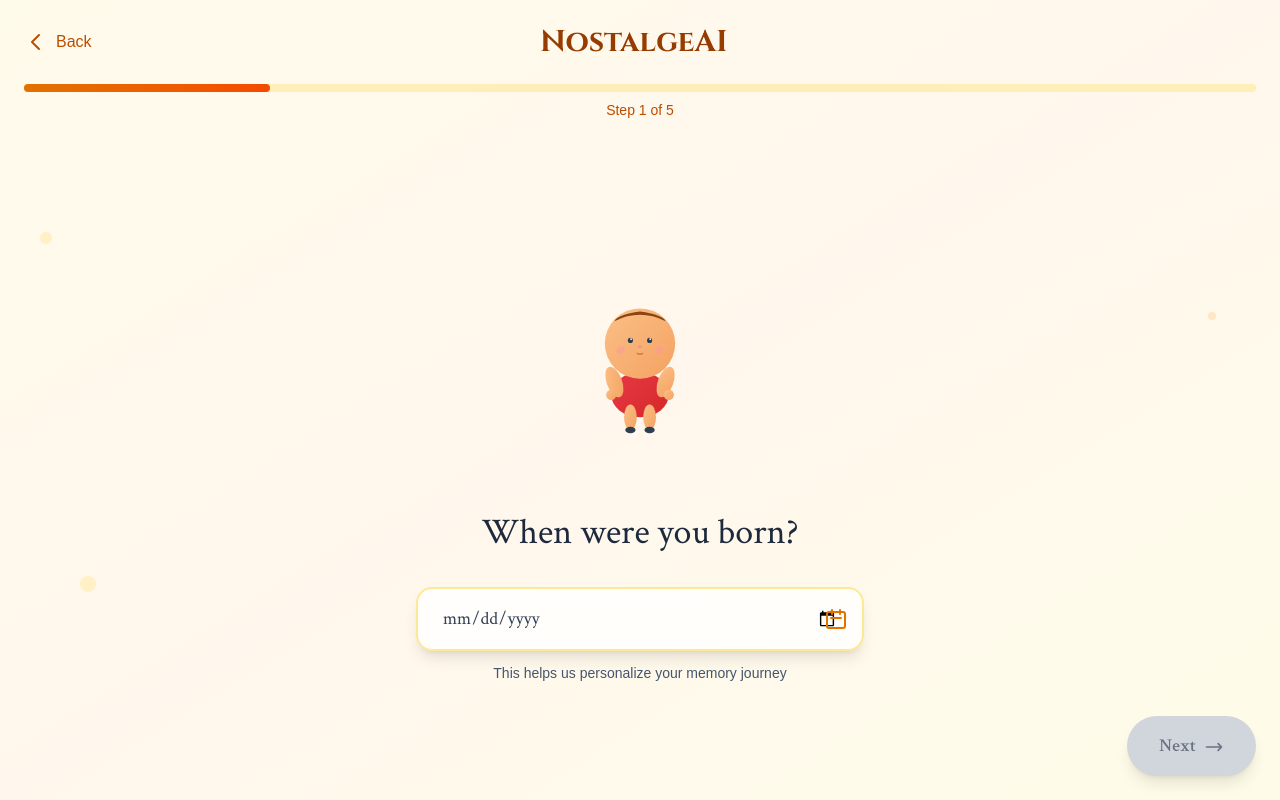
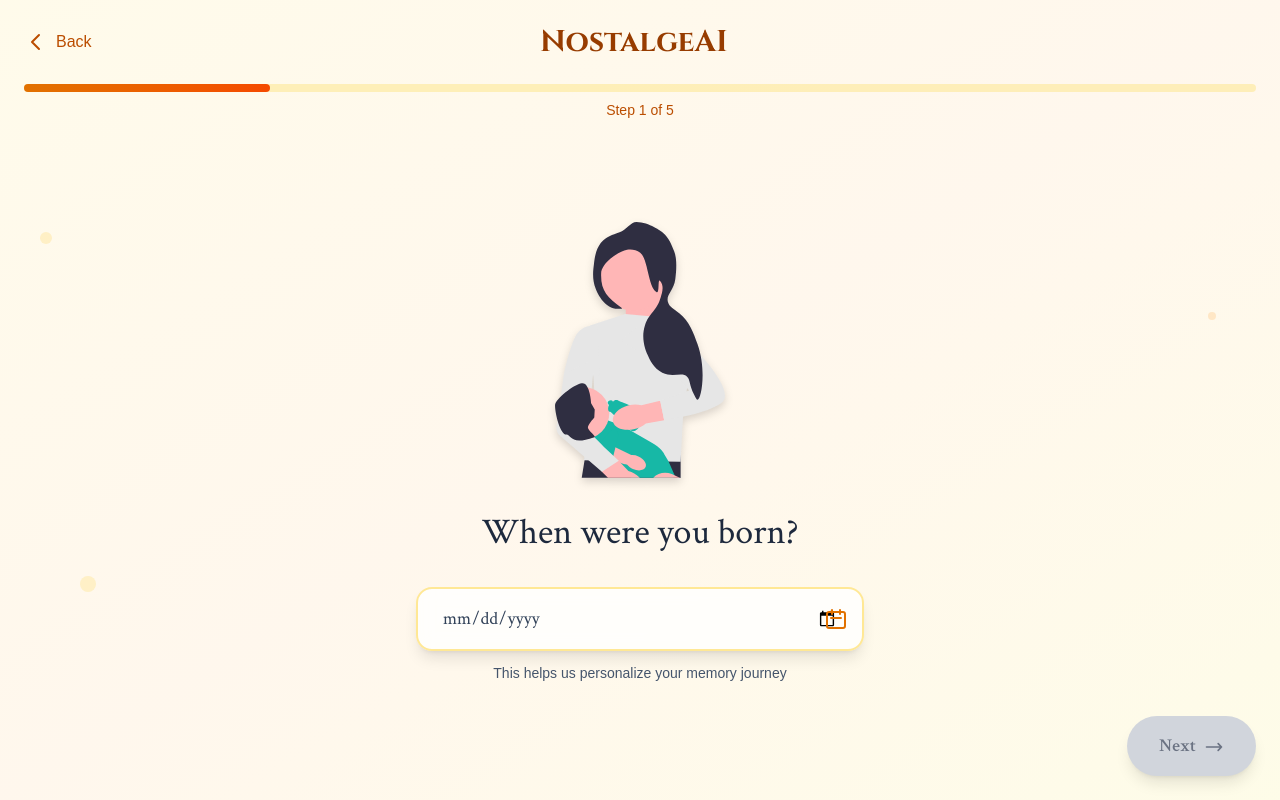
Before and after one commit to Shocam7/nostalgeai, a Next.js app: page / in a window 1280 px wide. Both pictures are taken after a click on the button "Dive in". Built offline with nearby package versions, Linux system fonts and the light colour scheme.

Commit message:
Update BirthDateTab.tsx

```diff
--- a/app/components/quiz/BirthDateTab.tsx
+++ b/app/components/quiz/BirthDateTab.tsx
@@ -22,68 +22,11 @@
 
       {/* SVG Illustration */}
       <div className="mb-8 w-64 h-64 flex items-center justify-center">
-        {/* Baby SVG - Using inline SVG since we can't import external files */}
-        <svg
-          width="256"
-          height="256"
-          viewBox="0 0 400 300"
-          className="w-full h-full"
-          fill="none"
-          xmlns="http://www.w3.org/2000/svg"
-        >
-          {/* Baby illustration - simplified version */}
-          <defs>
-            <linearGradient id="skinGradient" x1="0%" y1="0%" x2="100%" y2="100%">
-              <stop offset="0%" stopColor="#fbbf87" />
-              <stop offset="100%" stopColor="#f4a261" />
-            </linearGradient>
-            <linearGradient id="clothesGradient" x1="0%" y1="0%" x2="100%" y2="100%">
-              <stop offset="0%" stopColor="#e63946" />
-              <stop offset="100%" stopColor="#d62828" />
-            </linearGradient>
-          </defs>
-
-          {/* Baby body */}
-          <ellipse cx="200" cy="220" rx="45" ry="35" fill="url(#clothesGradient)" />
-
-          {/* Baby head */}
-          <circle cx="200" cy="140" r="55" fill="url(#skinGradient)" />
-
-          {/* Hair */}
-          <path d="M160 105 Q200 85 240 105 Q235 95 200 90 Q165 95 160 105 Z" fill="#8b4513" />
-
-          {/* Eyes */}
-          <circle cx="185" cy="135" r="4" fill="#2c3e50" />
-          <circle cx="215" cy="135" r="4" fill="#2c3e50" />
-          <circle cx="186" cy="133" r="1.5" fill="white" />
-          <circle cx="216" cy="133" r="1.5" fill="white" />
-
-          {/* Nose */}
-          <ellipse cx="200" cy="145" rx="3" ry="2" fill="#e9967a" />
-
-          {/* Mouth */}
-          <path d="M195 155 Q200 158 205 155" stroke="#d2691e" strokeWidth="2" fill="none" />
-
-          {/* Arms */}
-          <ellipse cx="160" cy="200" rx="12" ry="25" fill="url(#skinGradient)" transform="rotate(-20 160 200)" />
-          <ellipse cx="240" cy="200" rx="12" ry="25" fill="url(#skinGradient)" transform="rotate(20 240 200)" />
-
-          {/* Hands */}
-          <circle cx="155" cy="220" r="8" fill="url(#skinGradient)" />
-          <circle cx="245" cy="220" r="8" fill="url(#skinGradient)" />
-
-          {/* Legs */}
-          <ellipse cx="185" cy="255" rx="10" ry="20" fill="url(#skinGradient)" />
-          <ellipse cx="215" cy="255" rx="10" ry="20" fill="url(#skinGradient)" />
-
-          {/* Feet */}
-          <ellipse cx="185" cy="275" rx="8" ry="5" fill="#2c3e50" />
-          <ellipse cx="215" cy="275" rx="8" ry="5" fill="#2c3e50" />
-
-          {/* Rosy cheeks */}
-          <circle cx="170" cy="150" r="6" fill="#ff9999" opacity="0.6" />
-          <circle cx="230" cy="150" r="6" fill="#ff9999" opacity="0.6" />
-        </svg>
+        <img
+          src="undraw_baby_uoep.svg"
+          alt="Baby illustration"
+          className="w-full h-full object-contain drop-shadow-lg"
+        />
       </div>
 
       {/* Question Text */}
```
